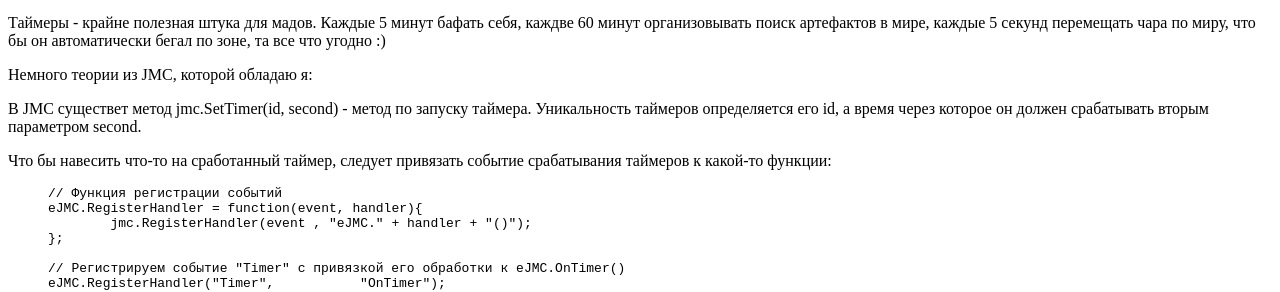
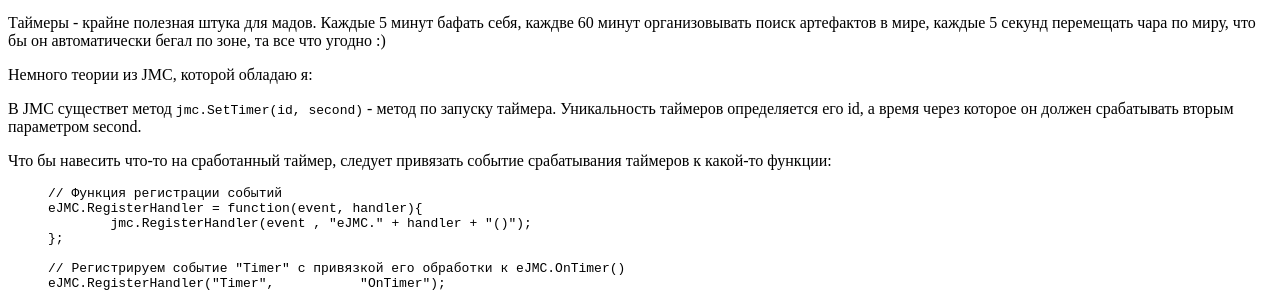
Before and after one commit to nerevar/jmc, a Jekyll site: the page built from _posts/articles/2013-11-22-ontimers.md, in a window 1280 px wide and 900 px high. Shown: the part 454-746 px from the top of the window. Built offline with Jekyll 4.4.1, drawn with Linux system fonts in a browser that asks for light colours; nearby versions of some CDN libraries; library files that are not in the unit come from our copies; comment, search, counter and statistics services are not loaded.

```diff
--- a/_posts/articles/2013-11-22-ontimers.md
+++ b/_posts/articles/2013-11-22-ontimers.md
@@ -15,7 +15,7 @@ description: ""
 
 Немного теории из JMC, которой обладаю я:
 
-В JMC существет метод jmc.SetTimer(id, second) - метод по запуску таймера. Уникальность таймеров определяется его id,
+В JMC существет метод `jmc.SetTimer(id, second)` - метод по запуску таймера. Уникальность таймеров определяется его id,
 а время через которое он должен срабатывать вторым параметром second.
 
 Что бы навесить что-то на сработанный таймер, следует привязать событие срабатывания таймеров к какой-то функции:
```
